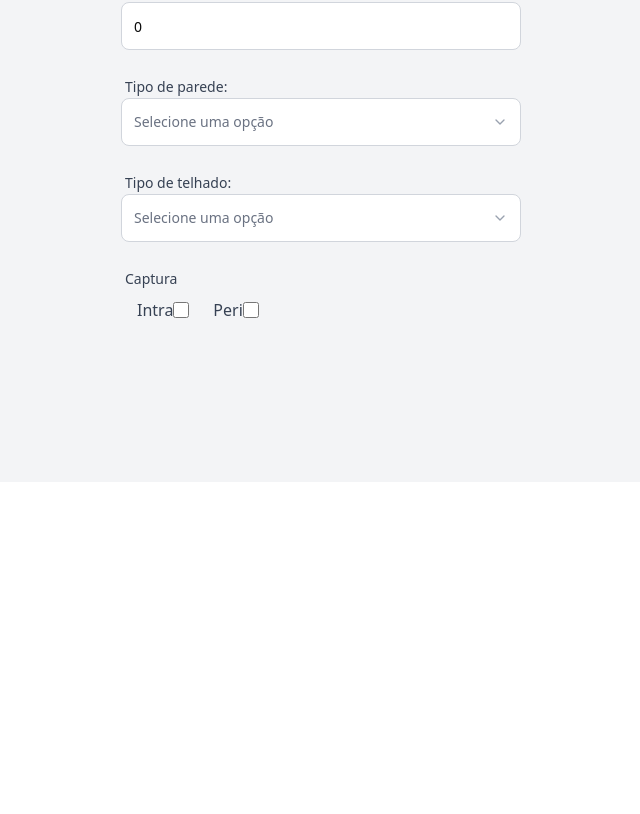
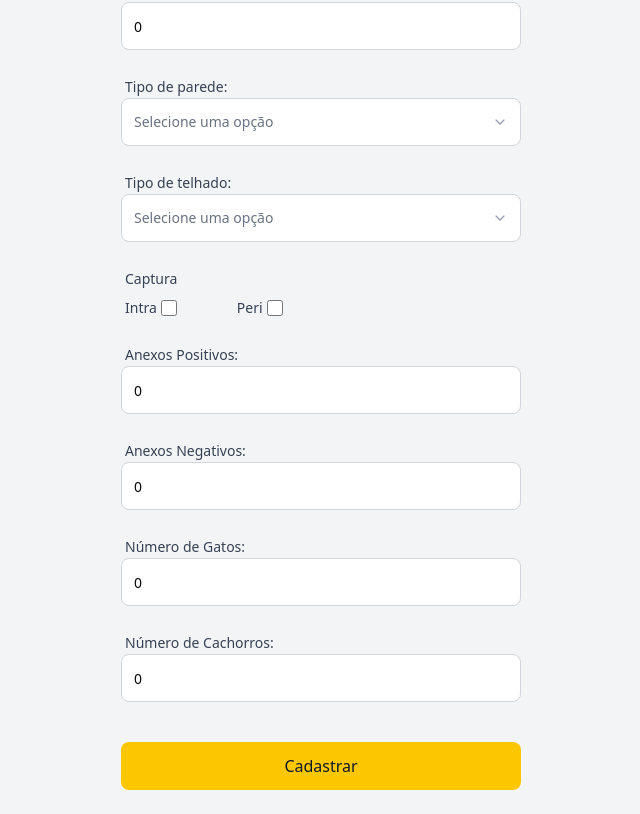
Before and after one commit to Fconeto/SIGEN, a Next.js app in the folder sigen-frontend/: page /chief-agent/search-register in a window 1280 px wide. Shown: the part 318-1132 px from the top of the page, without its empty margins (319-959 px from the left). Before the commit the page ends 800 px from the top, so only its background shows below. Built offline with nearby package versions, Linux system fonts and the light colour scheme.

Commit message:
search-register form page

```diff
--- a/sigen-frontend/src/app/auth/login/page.tsx
+++ b/sigen-frontend/src/app/auth/login/page.tsx
@@ -53,7 +53,7 @@ export default function LoginForm() {
     setIsLoading(true);
     try {
       const params = new URLSearchParams({
-        CPF: values.user,
+        CPF: values.cpf,
         Senha: values.password,
       });
 
--- a/sigen-frontend/src/app_features/search-register/search-register.tsx
+++ b/sigen-frontend/src/app_features/search-register/search-register.tsx
@@ -12,6 +12,7 @@ import { defaultDialogs, SigenDialogProps } from "@/components/sigen-dialog";
 import { useForm, validators } from "@/hooks/useform";
 import { useRouter } from "next/navigation";
 import { useState } from "react";
+import { SigenLoadingButton } from "@/components/sigen-loading-button";
 
 interface SearchForm {
   pendencyState?: PendencyState | undefined;
@@ -21,10 +22,8 @@ interface SearchForm {
   otherWallType: string;
   ceilingType: string;
   otherCeilingType: string;
-  capture: {
-    intra: boolean,
-    peri: boolean,
-  };
+  captureIntra?: boolean;
+  capturePeri?: boolean;
   positiveAttachments: number;
   negativeAttachments: number;
   numberOfCats: number;
@@ -43,15 +42,48 @@ export default function SearchRegisterForm() {
       otherWallType: "",
       ceilingType: "",
       otherCeilingType: "",
-      capture: {
-        intra: false,
-        peri: false,
-      },
+      captureIntra: false,
+      capturePeri: false,
       positiveAttachments: 0,
       negativeAttachments: 0,
       numberOfCats: 0,
       numberOfDogs: 0,
     } as SearchForm,
+    {
+      nomeMorador:[ validators.required("Campo obrigatório") ],
+      numberOfPeople:[ validators.required("Campo obrigatório") ],
+      wallType:[ validators.required("Campo obrigatório") ],
+      otherWallType: [
+        (value: unknown, allValues: SearchForm) => {
+          if (allValues.wallType === WallType.others && !value) {
+            return "Por favor, especifique o tipo de parede.";
+          }
+          return undefined;
+        }
+      ],
+      ceilingType:[ validators.required("Campo obrigatório") ],
+      otherCeilingType: [
+        (value: unknown, allValues: SearchForm) => {
+          if (allValues.otherCeilingType === CeilingType.others && !value) {
+            return "Por favor, especifique o tipo de telhado.";
+          }
+          return undefined;
+        }
+      ],
+      captureIntra: [
+        (value: any, allValues: SearchForm) => {
+          if (!allValues.captureIntra && !allValues.capturePeri) {
+            return "Selecione ao menos um tipo de captura.";
+          }
+
+          return undefined;
+        }
+      ],
+      positiveAttachments:[ validators.required("Campo obrigatório") ],
+      negativeAttachments:[ validators.required("Campo obrigatório") ],
+      numberOfCats:[ validators.required("Campo obrigatório") ],
+      numberOfDogs:[ validators.required("Campo obrigatório") ],
+    }
   );
 
   const [isLoading, setIsLoading] = useState(false);
@@ -62,26 +94,60 @@ export default function SearchRegisterForm() {
   });
 
 const handleSubmit = async (e: React.FormEvent) => {
+  console.log("--- DEBUG: Função handleSubmit iniciada! ---");
   e.preventDefault();
 
-    setDialog(defaultDialogs.error);
-
+  const isFormValid = validateForm();
+  console.log("--- DEBUG: Resultado da validação:", isFormValid);
   if (!validateForm()) {
+    console.log("--- DEBUG: Erros de validação encontrados:", errors);
+    console.log("--- DEBUG: Validação falhou. A função será interrompida aqui. ---");
+    setDialog({
+        isOpen: true,
+        type: 'error',
+        message: 'Por favor, preencha os campos obrigatórios.'
+    });
     return;
   }
 
   setIsLoading(true);
-    await new Promise((r) => setTimeout(r, 2000));
-    console.log("Form Data:", values);
+
+  try {
+    const response = await fetch('/api/search/create', {
+      method: 'POST',
+      headers: {
+        'Content-Type': 'application/json',
+      },
+      body: JSON.stringify(values),
+    });
+
+    console.log("--- DEBUG: Resposta da API recebida. Status:", response.status);
+
+    if (response.ok) {
+      setDialog({
+        isOpen: true,
+        type: 'success',
+        message: 'Cadastro realizado com sucesso!',
+      });
+      resetForm();
+    } else {
+      const errorData = await response.json();
+      setDialog({
+        isOpen: true,
+        type: 'error',
+        message: errorData.message || 'Ocorreu um erro ao realizar o cadastro.',
+      });
+    }
+  } catch (error) {
+    setDialog({
+        isOpen: true,
+        type: 'error',
+        message: 'Não foi possível conectar ao servidor. Tente novamente mais tarde.'
+    });
+  } finally {
     setIsLoading(false);
-    resetForm();
+  }
 };
-
-
-  function handleCaptureChange(arg0: string, checked: boolean): void {
-    throw new Error("Function not implemented.");
-  }
-
   return (
     <>
       <SigenAppLayout
@@ -174,7 +240,7 @@ export default function SearchRegisterForm() {
             )}
           </SigenInputConnector>
 
-          <SigenInputConnector showLine={values.wallType === WallType.others}>
+          <SigenInputConnector showLine={values.ceilingType === CeilingType.others}>
             <SigenFormField
               id="ceilingType"
               label="Tipo de telhado:"
@@ -217,39 +283,90 @@ export default function SearchRegisterForm() {
           <SigenFormField
             id="capture"
             label="Captura"
-            error={errors.capture}
           >
-            <div className="flex items-center flex-wrap gap-y-2 pl-4 pt-2">
-
-              {/* ITEM 1: Label Intra */}
-              <label htmlFor="intra-checkbox" className="text-gray-700">
-                Intra
-              </label>
-
-              {/* ITEM 2: Input Intra */}
+            <div className="flex items-center flex-wrap pl-1 pt-2">
+               <hr></hr>
+              <label htmlFor="captureIntra" className="text-sm text-gray-700">Intra</label>
               <input
                 type="checkbox"
-                id="intra-checkbox"
-                checked={values.capture?.intra || false}
-                onChange={(e) => handleCaptureChange('intra', e.target.checked)}
-                className="h-4 w-4 rounded border-gray-300 text-indigo-600 focus:ring-indigo-500"
+                id="captureIntra"
+                checked={values?.captureIntra || false}
+                onChange={(e) => handleChange('captureIntra', e.target.checked)}
+                className="h-4 w-4 rounded border-gray-300 text-indigo-600 focus:ring-indigo-500 ml-1"
               />
 
-              {/* ITEM 3: Label Peri - com margem à esquerda para separar dos itens anteriores */}
-              <label htmlFor="peri-checkbox" className="ml-6 text-gray-700">
-                Peri
-              </label>
-
-              {/* ITEM 4: Input Peri */}
+              <label htmlFor="capturePeri" className="text-sm ml-15 text-gray-700">Peri</label>
               <input
                 type="checkbox"
-                id="peri-checkbox"
-                checked={values.capture?.peri || false}
-                onChange={(e) => handleCaptureChange('peri', e.target.checked)}
-                className="h-4 w-4 rounded border-gray-300 text-indigo-600 focus:ring-indigo-500"
+                id="capturePeri"
+                checked={values?.capturePeri || false}
+                onChange={(e) => handleChange('capturePeri', e.target.checked)}
+                className="h-4 w-4 rounded border-gray-300 text-indigo-600 focus:ring-indigo-500 ml-1"
               />
             </div>
           </SigenFormField>
+
+          <SigenFormField
+            id="positiveAttachments"
+            label="Anexos Positivos:"
+            error={errors.positiveAttachments}
+          >
+            <SigenInput
+              id="positiveAttachments"
+              value={values.positiveAttachments}
+              onChange={(e) => handleChange("positiveAttachments", e.target.value)}
+              aria-invalid={!!errors.positiveAttachments}
+              placeholder="Digite o número de anexos positivos"
+            />
+          </SigenFormField>
+
+          <SigenFormField
+            id="negativeAttachments"
+            label="Anexos Negativos:"
+            error={errors.negativeAttachments}
+          >
+            <SigenInput
+              id="negativeAttachments"
+              value={values.negativeAttachments}
+              onChange={(e) => handleChange("negativeAttachments", e.target.value)}
+              aria-invalid={!!errors.negativeAttachments}
+              placeholder="Digite o número de anexos negativos"
+            />
+          </SigenFormField>
+
+          <SigenFormField
+            id="numberOfCats"
+            label="Número de Gatos:"
+            error={errors.numberOfCats}
+          >
+            <SigenInput
+              id="numberOfCats"
+              value={values.numberOfCats}
+              onChange={(e) => handleChange("numberOfCats", e.target.value)}
+              aria-invalid={!!errors.numberOfCats}
+              placeholder="Digite o número de gatos"
+            />
+          </SigenFormField>
+
+          <SigenFormField
+            id="numberOfDogs"
+            label="Número de Cachorros:"
+            error={errors.numberOfDogs}
+          >
+            <SigenInput
+              id="numberOfDogs"
+              value={values.numberOfDogs}
+              onChange={(e) => handleChange("numberOfDogs", e.target.value)}
+              aria-invalid={!!errors.numberOfDogs}
+              placeholder="Digite o número de cachorros"
+            />
+          </SigenFormField>
+
+          <div className="pt-4">
+            <SigenLoadingButton type="submit" loading={isLoading}>
+              Cadastrar
+            </SigenLoadingButton>
+          </div>
         </form>
       </SigenAppLayout>
     </>
```
Lines whose indentation alone changed are shown as unchanged.
